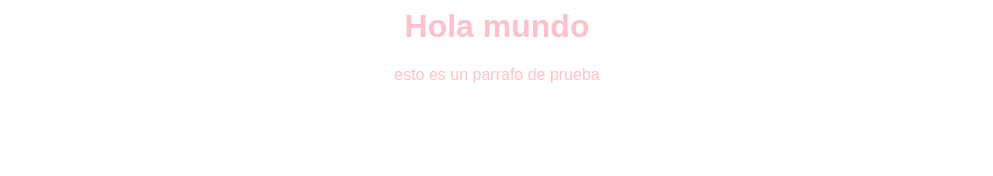
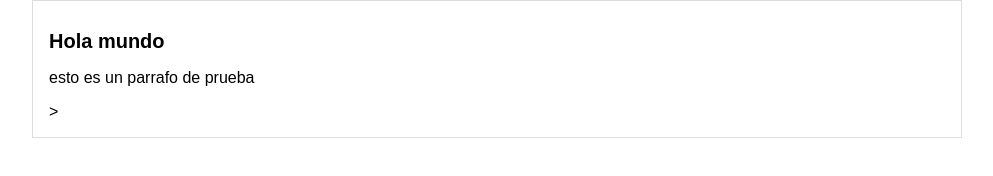
Before and after one commit to Yakix/blogproyect, a plain HTML site: page index.html in a window 1280 px wide. Shown: the whole page, without its empty margins (143-1136 px from the left). Drawn offline with Linux system fonts and the light colour scheme.

Commit message:
experimento para las ramas secundarias

```diff
--- a/css/estilos.css
+++ b/css/estilos.css
@@ -1,6 +1,22 @@
 body
 {
-    color: pink;
+    color: black;
     font-family: "Arial";
     text-align: center;
+    margin: 0;
+    padding: 0;
 }
+
+#container
+{
+    width: 70%;
+    padding: 1em;
+    text-align: left;
+    border: 1px solid #ddd;
+    margin: 0 auto;
+}
+
+#container h1
+{
+    font-size: 20px;
+}
--- a/index.html
+++ b/index.html
@@ -1,11 +1,16 @@
 <html>
     <head>
         <title>pagina de prueba</title>
-        <link rel="stylesheet" href="css/estilos.css" />
+        <link rel="stylesheet" href="css/estilos.css"/>
     </head>
 
     <body>
-        <h1>Hola mundo</h1>
-        <p>esto es un parrafo de prueba</p>
+        <div id="container">
+            <div id="post">
+            <h1>Hola mundo</h1>
+            <p>esto es un parrafo de prueba</p>
+            </div>>
+        </div>
+
     </body>
 </html>
```
